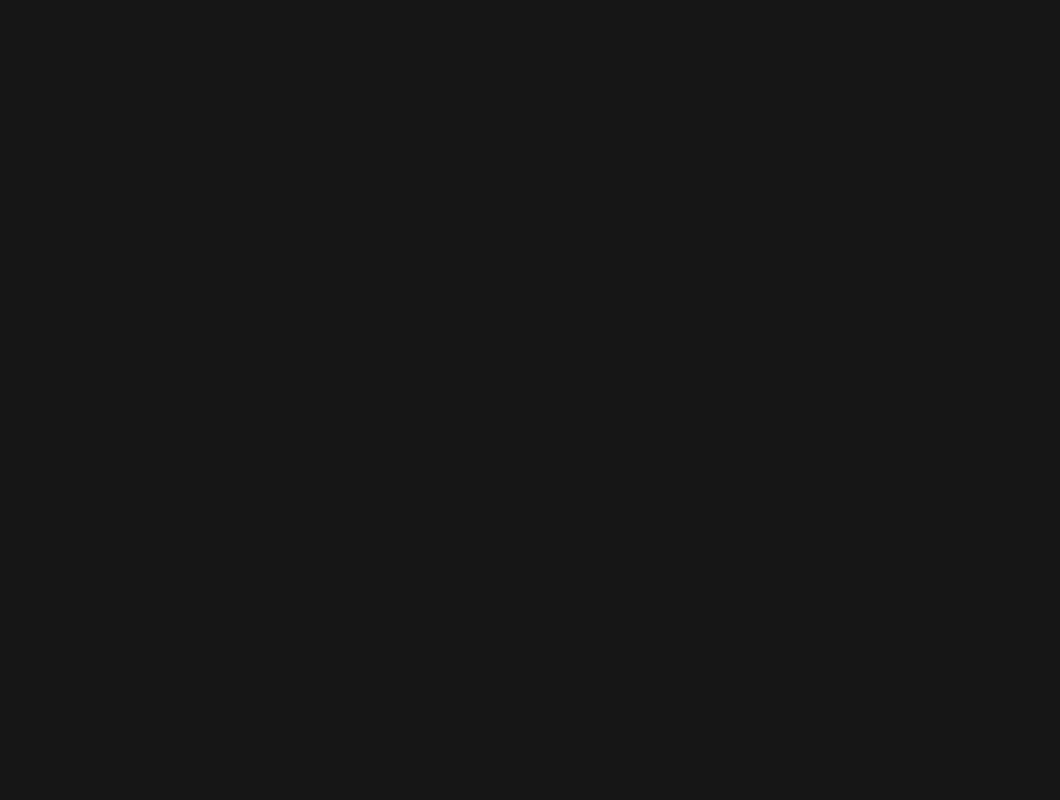
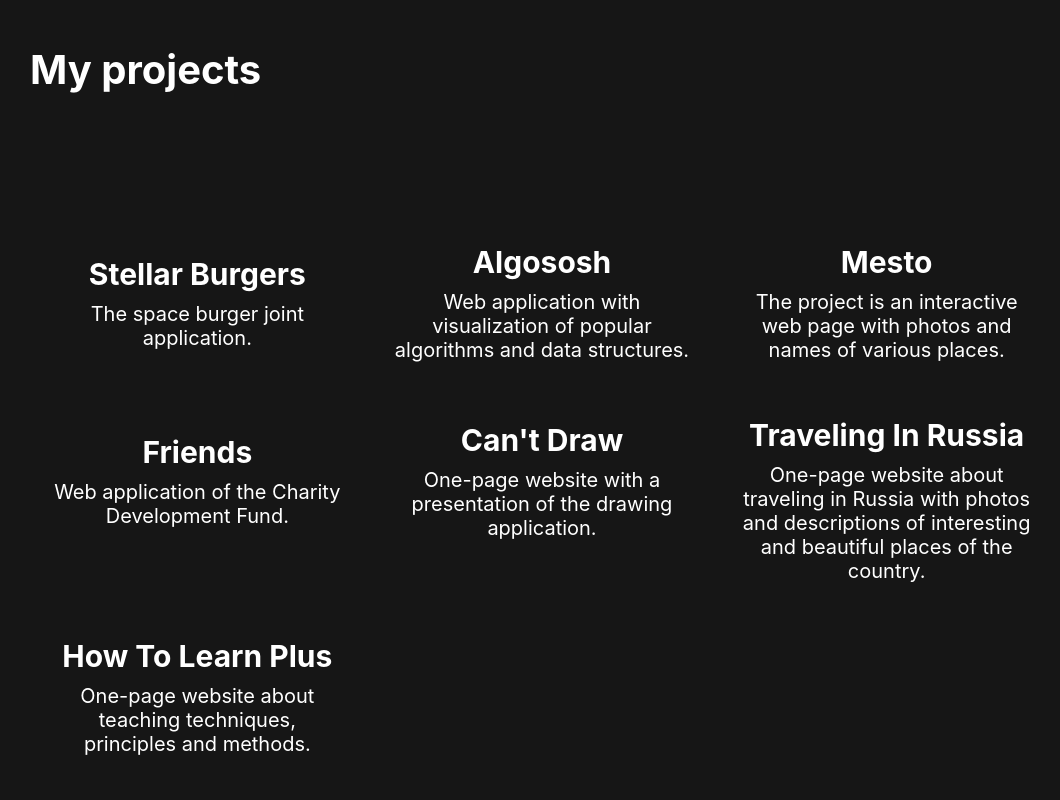
Before and after one commit to mary-an-safronova/portfolio, a React (Create React App) app: page / in a window 1280 px wide. Shown: the part 1000-1800 px from the top of the page, without its empty margins (98-1158 px from the left). Built offline with nearby package versions, Linux system fonts and the light colour scheme.

Commit message:
feat: the 'Portfolio' block is laid out and its functionality is implemented

```diff
--- a/src/components/app/app.tsx
+++ b/src/components/app/app.tsx
@@ -42,7 +42,7 @@ function App() {
       <Header theme={theme} setTheme={setTheme} themeLightClass={themeLightClass} themeDarkClass={themeDarkClass} currentTab={currentTab} handleTabClick={handleTabClick} />
       <main className={appStyle.main}>
         <About scrollToRef={aboutRef} theme={theme} themeLightClass={themeLightClass} handleTabClick={handleTabClick} />
-        <Portfilio scrollToRef={portfolioRef} />
+        <Portfilio scrollToRef={portfolioRef} theme={theme} themeLightClass={themeLightClass} />
         <Contacts scrollToRef={contactsRef} theme={theme} themeLightClass={themeLightClass} />
       </main>
     </div>
--- a/src/components/contacts/contacts.module.css
+++ b/src/components/contacts/contacts.module.css
@@ -5,7 +5,6 @@
     z-index: 2;
     background-color: transparent;
     position: relative;
-    margin-top: 100px;
     display: flex;
     align-items: center;
 }
--- a/src/components/contacts/contacts.tsx
+++ b/src/components/contacts/contacts.tsx
@@ -32,22 +32,22 @@ const Contacts: FC<Props> = ({ theme, themeLightClass, scrollToRef }) => {
                 <p className={contactsStyle.contactTitle}>Social</p>
                 <ul className={contactsStyle.socialWrap}>
                     <li className={contactsStyle.socialIcon}>
-                        <a className={contactsStyle.link} href="https://t.me/Mary_Safronova">
+                        <a className={contactsStyle.link} href="https://t.me/Mary_Safronova" target='blank'>
                             <img className={contactsStyle.img} src={telegramIcon} alt="Telegram icon" />
                         </a>
                     </li>
                     <li className={contactsStyle.socialIcon}>
-                        <a className={contactsStyle.link} href="https://www.linkedin.com/in/mariia-safronova-1bb3a9288/">
+                        <a className={contactsStyle.link} href="https://www.linkedin.com/in/mariia-safronova-1bb3a9288/" target='blank'>
                             <img className={contactsStyle.img} src={linkedinIcon} alt="LinkedIn icon" />
                         </a>
                     </li>
                     <li className={contactsStyle.socialIcon}>
-                        <a className={contactsStyle.link} href="https://vk.com/marya_an">
+                        <a className={contactsStyle.link} href="https://vk.com/marya_an" target='blank'>
                             <img className={contactsStyle.img} src={vkIcon} alt="VK icon" />
                         </a>
                     </li>
                     <li className={contactsStyle.socialIcon}>
-                        <a className={contactsStyle.link} href="https://instagram.com/marya.safronova?igshid=ZGUzMzM3NWJiOQ==">
+                        <a className={contactsStyle.link} href="https://instagram.com/marya.safronova?igshid=ZGUzMzM3NWJiOQ==" target='blank'>
                             <img className={contactsStyle.img} src={instagramIcon} alt="Instagram icon" />
                         </a>
                     </li>
--- a/src/components/portfolio/portfolio.module.css
+++ b/src/components/portfolio/portfolio.module.css
@@ -1,5 +1,77 @@
 .wrap {
     width: 100%;
-    height: 100vh;
-    padding: 100px 0 0;
+    height: calc(100vh - 100px);
+    display: flex;
+    flex-direction: column;
+    justify-content: center;
+    position: relative;
+    z-index: 2;
+    padding-top: 100px;
 }
+
+.card_theme_dark {
+    background-color: rgb(22, 22, 22);
+}
+
+.card_theme_light {
+    background-color: rgb(255, 255, 255);
+}
+
+.text_color_darkTheme {
+    color: rgb(255, 255, 255);
+}
+
+.text_color_lightTheme {
+    color: rgb(19, 19, 19);
+}
+
+.title {
+    font-size: 40px;
+    font-weight: bold;
+    line-height: 100px;
+    margin: 0;
+}
+
+.innerWrap {
+    width: 100%;
+    height: calc(100% - 100px);
+    margin: 0 auto;
+    padding: 100px 0;
+    display: grid;
+    grid-template-columns: repeat(3, 1fr);
+    grid-template-rows: auto;
+    gap: 10px;
+    list-style-type: none;
+}
+
+.card {
+    width: 100%;
+    aspect-ratio: 1 / 0.5;
+    display: flex;
+    flex-direction: column;
+    align-items: center;
+    justify-content: center;
+}
+
+.link {
+    text-decoration: none;
+}
+
+.link:hover {
+    opacity: 0.8;
+}
+
+.cardTitle {
+    margin: 0;
+    padding: 20px 20px 10px 20px;
+    font-size: 30px;
+    font-weight: bold;
+    text-align: center;
+}
+
+.cardSubtitle {
+    margin: 0;
+    padding: 0 20px 20px 20px;
+    font-size: 20px;
+    text-align: center;
+}
--- a/src/components/portfolio/portfolio.tsx
+++ b/src/components/portfolio/portfolio.tsx
@@ -3,11 +3,77 @@ import { FC } from 'react';
 
 type Props = {
     scrollToRef: () => void;
+    theme: string;
+    themeLightClass: string;
 }
 
-const Portfilio: FC<Props> = ({ scrollToRef }) => {
+const Portfilio: FC<Props> = ({ scrollToRef,theme, themeLightClass }) => {
+
+    // Цвет текста и фона в зависимости от темы
+    const themeTextColorClass = theme !== themeLightClass ? portfolioStyle.text_color_darkTheme : portfolioStyle.text_color_lightTheme;
+    const themeBackgroundColorClass = theme !== themeLightClass ? portfolioStyle.card_theme_dark : portfolioStyle.card_theme_light;
+
     return (
-        <section className={portfolioStyle.wrap} id='portfolio' ref={scrollToRef}>
+        <section className={`${portfolioStyle.wrap} ${themeTextColorClass}`} id='portfolio' ref={scrollToRef}>
+            <h2 className={portfolioStyle.title}>My projects</h2>
+            <ul className={portfolioStyle.innerWrap}>
+                <li>
+                    <a className={`${portfolioStyle.link} ${themeTextColorClass}`} href="https://mary-an-safronova.github.io/react-burger/" target='blank'>
+                        <div className={`${portfolioStyle.card} ${themeBackgroundColorClass}`}>
+                            <h3 className={portfolioStyle.cardTitle}>Stellar Burgers</h3>
+                            <p className={portfolioStyle.cardSubtitle}>The space burger joint application.</p>
+                        </div>
+                    </a>
+                </li>
+                <li>
+                    <a className={`${portfolioStyle.link} ${themeTextColorClass}`} href="https://mary-an-safronova.github.io/algososh/#/" target='blank'>
+                        <div className={`${portfolioStyle.card} ${themeBackgroundColorClass}`}>
+                            <h3 className={portfolioStyle.cardTitle}>Algososh</h3>
+                            <p className={portfolioStyle.cardSubtitle}>Web application with visualization of popular algorithms and data structures.</p>
+                        </div>
+                    </a>
+                </li>
+                <li>
+                    <a className={`${portfolioStyle.link} ${themeTextColorClass}`} href="https://mary-an-safronova.github.io/mesto-project/" target='blank'>
+                        <div className={`${portfolioStyle.card} ${themeBackgroundColorClass}`}>
+                            <h3 className={portfolioStyle.cardTitle}>Mesto</h3>
+                            <p className={portfolioStyle.cardSubtitle}>The project is an interactive web page with photos and names of various places.</p>
+                        </div>
+                    </a>
+                </li>
+                <li>
+                    <a className={`${portfolioStyle.link} ${themeTextColorClass}`} href="https://mary-an-safronova.github.io/friends/index.html" target='blank'>
+                        <div className={`${portfolioStyle.card} ${themeBackgroundColorClass}`}>
+                            <h3 className={portfolioStyle.cardTitle}>Friends</h3>
+                            <p className={portfolioStyle.cardSubtitle}>Web application of the Charity Development Fund.</p>
+                        </div>
+                    </a>
+                </li>
+                <li>
+                    <a className={`${portfolioStyle.link} ${themeTextColorClass}`} href="https://mary-an-safronova.github.io/cannot_draw/" target='blank'>
+                        <div className={`${portfolioStyle.card} ${themeBackgroundColorClass}`}>
+                            <h3 className={portfolioStyle.cardTitle}>Can't Draw</h3>
+                            <p className={portfolioStyle.cardSubtitle}>One-page website with a presentation of the drawing application.</p>
+                        </div>
+                    </a>
+                </li>
+                <li>
+                    <a className={`${portfolioStyle.link} ${themeTextColorClass}`} href="https://mary-an-safronova.github.io/russian-travel/" target='blank'>
+                        <div className={`${portfolioStyle.card} ${themeBackgroundColorClass}`}>
+                            <h3 className={portfolioStyle.cardTitle}>Traveling In Russia</h3>
+                            <p className={portfolioStyle.cardSubtitle}>One-page website about traveling in Russia with photos and descriptions of interesting and beautiful places of the country.</p>
+                        </div>
+                    </a>
+                </li>
+                <li>
+                    <a className={`${portfolioStyle.link} ${themeTextColorClass}`} href="https://mary-an-safronova.github.io/how-to-learn-plus/" target='blank'>
+                        <div className={`${portfolioStyle.card} ${themeBackgroundColorClass}`}>
+                            <h3 className={portfolioStyle.cardTitle}>How To Learn Plus</h3>
+                            <p className={portfolioStyle.cardSubtitle}>One-page website about teaching techniques, principles and methods.</p>
+                        </div>
+                    </a>
+                </li>
+            </ul>
 
         </section>
     )
```
